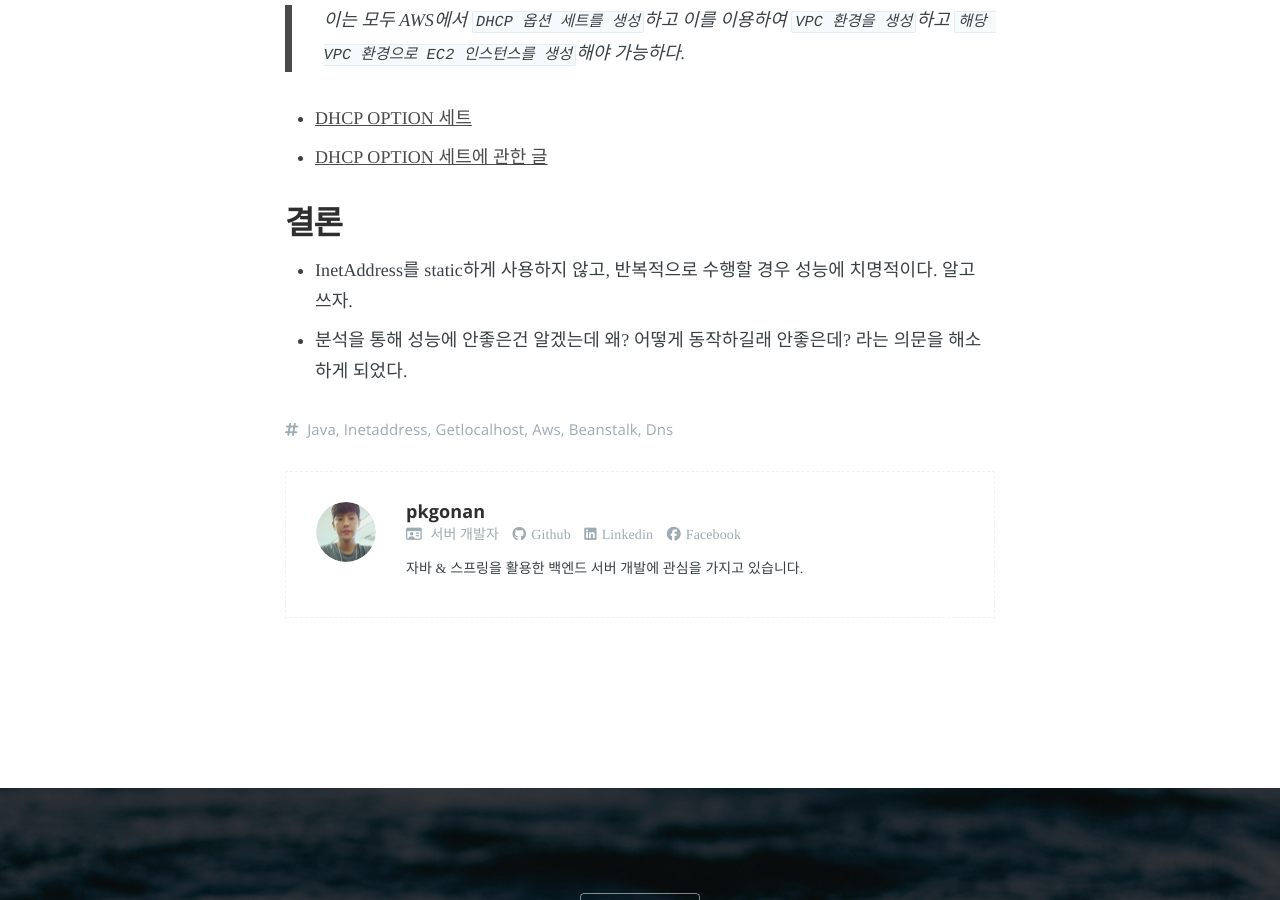
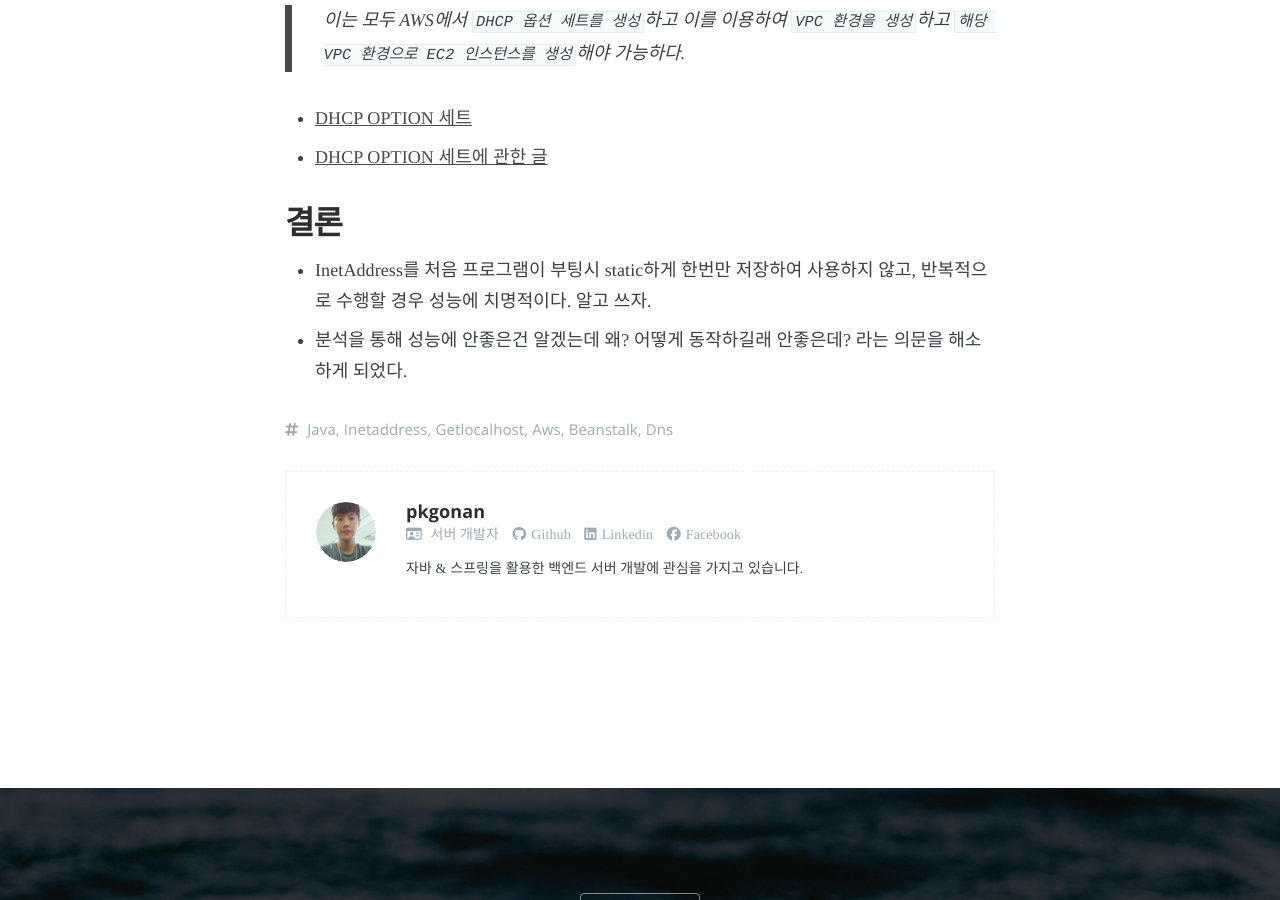
Before and after one commit to pkgonan/pkgonan.github.io, a Jekyll site: the page built from _posts/2018-06-17-InetAddress-getLocalHost.md, in a window 1280 px wide and 900 px high, scrolled down 11773 px. Built offline with Jekyll 4.4.1, drawn with Linux system fonts in a browser that asks for light colours; nearby versions of some CDN libraries; some web fonts are replaced.

Commit message:
리펙토링

```diff
--- a/_posts/2018-06-17-InetAddress-getLocalHost.md
+++ b/_posts/2018-06-17-InetAddress-getLocalHost.md
@@ -326,5 +326,5 @@ navigation: True
 
 
 ## 결론
-* InetAddress를 static하게 사용하지 않고, 반복적으로 수행할 경우 성능에 치명적이다. 알고 쓰자.
+* InetAddress를 처음 프로그램이 부팅시 static하게 한번만 저장하여 사용하지 않고, 반복적으로 수행할 경우 성능에 치명적이다. 알고 쓰자.
 * 분석을 통해 성능에 안좋은건 알겠는데 왜? 어떻게 동작하길래 안좋은데? 라는 의문을 해소하게 되었다.
```
